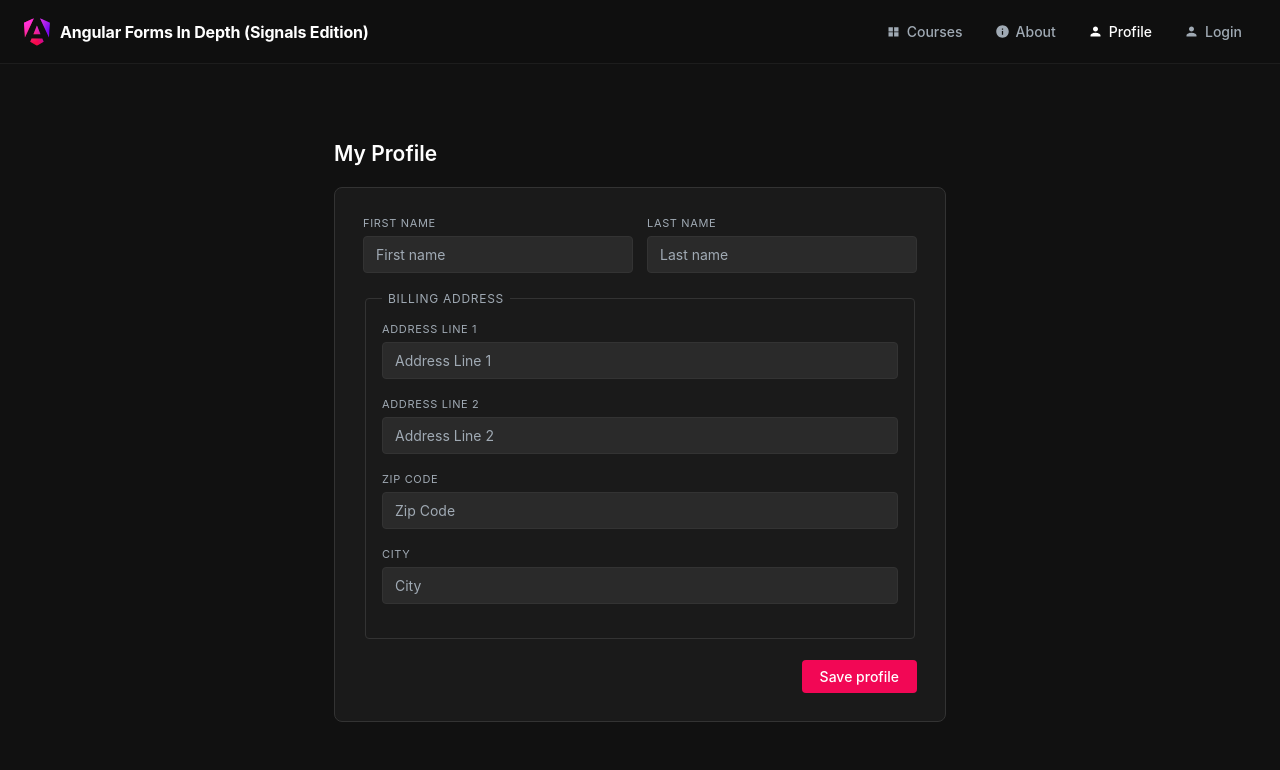
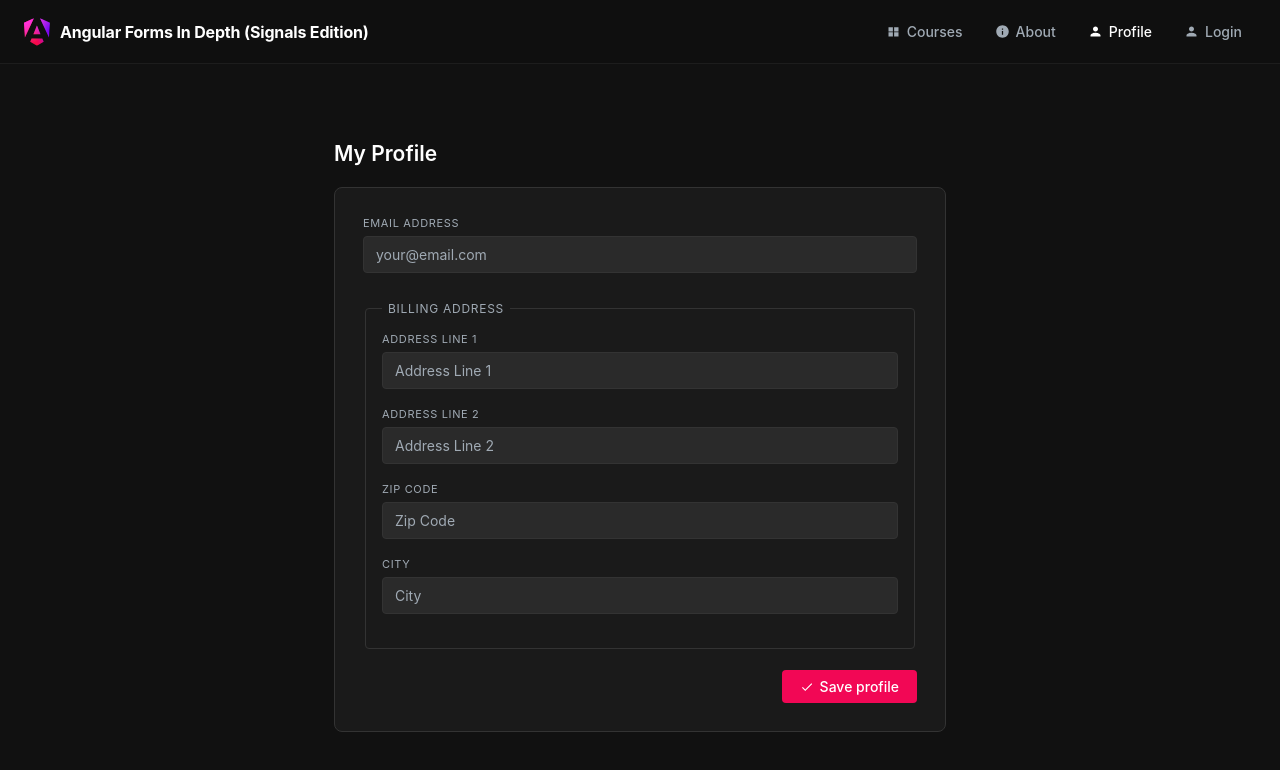
Before and after one commit to angular-university/angular-forms-course, an Angular app: page /profile in a window 1280 px wide. Shown: the top 770 px of the page. Built offline with nearby package versions, Linux system fonts and the light colour scheme.

Commit message:
prepare Angular Forms In Depth (Signals Edition)

```diff
--- a/src/app/course-dialog/course-dialog.component.html
+++ b/src/app/course-dialog/course-dialog.component.html
@@ -35,7 +35,13 @@
   </div>
 
   <div class="modal-actions">
-    <button class="btn btn-ghost" type="button" (click)="close()">Close</button>
-    <button class="btn btn-primary" type="submit" [disabled]="courseForm().invalid() || courseForm().submitting()">Save</button>
+    <button class="btn btn-ghost" type="button" (click)="close()">
+      <svg width="14" height="14" viewBox="0 0 24 24" fill="currentColor"><path d="M19 6.41L17.59 5 12 10.59 6.41 5 5 6.41 10.59 12 5 17.59 6.41 19 12 13.41 17.59 19 19 17.59 13.41 12z"/></svg>
+      Close
+    </button>
+    <button class="btn btn-primary" type="submit" [disabled]="courseForm().invalid() || courseForm().submitting()">
+      <svg width="14" height="14" viewBox="0 0 24 24" fill="currentColor"><path d="M9 16.17L4.83 12l-1.42 1.41L9 19 21 7l-1.41-1.41z"/></svg>
+      Save
+    </button>
   </div>
 </form>
--- a/src/app/create-course/create-course.component.html
+++ b/src/app/create-course/create-course.component.html
@@ -23,25 +23,38 @@
       <div [class.hidden]="currentStep() !== 0">
         <create-course-step-1 #step1></create-course-step-1>
         <div class="stepper-buttons">
-          <button class="btn btn-primary" [disabled]="step1.step1Form().invalid()" (click)="currentStep.set(1)">Continue →</button>
+          <button class="btn btn-primary" [disabled]="step1.step1Form().invalid()" (click)="currentStep.set(1)">
+            Continue
+            <svg width="14" height="14" viewBox="0 0 24 24" fill="currentColor"><path d="M12 4l-1.41 1.41L16.17 11H4v2h12.17l-5.58 5.59L12 20l8-8z"/></svg>
+          </button>
         </div>
       </div>
 
       <div [class.hidden]="currentStep() !== 1">
         <create-course-step-2 #step2></create-course-step-2>
         <div class="stepper-buttons">
-          <button class="btn btn-ghost" (click)="currentStep.set(0)">← Back</button>
-          <button class="btn btn-primary" [disabled]="step2.step2Form().invalid()" (click)="currentStep.set(2)">Continue →</button>
+          <button class="btn btn-ghost" (click)="currentStep.set(0)">
+            <svg width="14" height="14" viewBox="0 0 24 24" fill="currentColor"><path d="M20 11H7.83l5.59-5.59L12 4l-8 8 8 8 1.41-1.41L7.83 13H20v-2z"/></svg>
+            Back
+          </button>
+          <button class="btn btn-primary" [disabled]="step2.step2Form().invalid()" (click)="currentStep.set(2)">
+            Continue
+            <svg width="14" height="14" viewBox="0 0 24 24" fill="currentColor"><path d="M12 4l-1.41 1.41L16.17 11H4v2h12.17l-5.58 5.59L12 20l8-8z"/></svg>
+          </button>
         </div>
       </div>
 
       <div [class.hidden]="currentStep() !== 2">
         <create-course-step-3 #step3></create-course-step-3>
         <div class="stepper-buttons">
-          <button class="btn btn-ghost" (click)="currentStep.set(1)">← Back</button>
+          <button class="btn btn-ghost" (click)="currentStep.set(1)">
+            <svg width="14" height="14" viewBox="0 0 24 24" fill="currentColor"><path d="M20 11H7.83l5.59-5.59L12 4l-8 8 8 8 1.41-1.41L7.83 13H20v-2z"/></svg>
+            Back
+          </button>
           <button class="btn btn-primary"
             [disabled]="step3.step3Form().invalid() || step3.step3Model().lessons.length === 0"
             (click)="submit(step1.step1Model(), step2.step2Model(), step3.step3Model())">
+            <svg width="14" height="14" viewBox="0 0 24 24" fill="currentColor"><path d="M9 16.17L4.83 12l-1.42 1.41L9 19 21 7l-1.41-1.41z"/></svg>
             Create Course
           </button>
         </div>
--- a/src/app/login/login.component.html
+++ b/src/app/login/login.component.html
@@ -47,12 +47,17 @@
       <div class="form-actions">
         <button class="btn-login" type="submit" [disabled]="loginForm().submitting()">
           @if (loginForm().submitting()) {
+            <svg width="14" height="14" viewBox="0 0 24 24" fill="currentColor"><path d="M12 4V1L8 5l4 4V6c3.31 0 6 2.69 6 6s-2.69 6-6 6-6-2.69-6-6H4c0 4.42 3.58 8 8 8s8-3.58 8-8-3.58-8-8-8z"/></svg>
             Signing in…
           } @else {
+            <svg width="14" height="14" viewBox="0 0 24 24" fill="currentColor"><path d="M10 17v-3H3v-4h7V7l5 5-5 5zm-1-2v1.5L14.5 12 9 7.5V9H2v6h7z"/><path d="M20 3h-9v2h9v14h-9v2h9a2 2 0 0 0 2-2V5a2 2 0 0 0-2-2z"/></svg>
             Sign in
           }
         </button>
-        <button class="btn-reset" type="button" (click)="reset()">Reset</button>
+        <button class="btn-reset" type="button" (click)="reset()">
+          <svg width="14" height="14" viewBox="0 0 24 24" fill="currentColor"><path d="M17.65 6.35A7.958 7.958 0 0 0 12 4c-4.42 0-7.99 3.58-7.99 8s3.57 8 7.99 8c3.73 0 6.84-2.55 7.73-6h-2.08A5.99 5.99 0 0 1 12 18c-3.31 0-6-2.69-6-6s2.69-6 6-6c1.66 0 3.14.69 4.22 1.78L13 11h7V4l-2.35 2.35z"/></svg>
+          Reset
+        </button>
       </div>
     </form>
 
--- a/src/app/profile/profile.component.html
+++ b/src/app/profile/profile.component.html
@@ -4,28 +4,19 @@
   <div class="card profile-card">
     <form [formRoot]="profileForm">
 
-      <div class="field-row">
-        <div class="field">
-          <label for="firstName">First name</label>
-          <input id="firstName" [formField]="profileForm.firstName" placeholder="First name">
-          @if (profileForm.firstName() | touchedError; as error) {
-            <div class="err">{{ error }}</div>
-          }
-        </div>
-
-        <div class="field">
-          <label for="lastName">Last name</label>
-          <input id="lastName" [formField]="profileForm.lastName" placeholder="Last name">
-          @if (profileForm.lastName() | touchedError; as error) {
-            <div class="err">{{ error }}</div>
-          }
-        </div>
+      <div class="field">
+        <label for="email">Email address</label>
+        <input id="email" type="email" [formField]="profileForm.email" placeholder="your@email.com">
+        @if (profileForm.email() | touchedError; as error) {
+          <div class="err">{{ error }}</div>
+        }
       </div>
 
       <address-form [formField]="profileForm.address" legend="Billing Address"></address-form>
 
       <div class="form-actions">
         <button class="btn btn-primary" type="submit" [disabled]="profileForm().submitting()">
+          <svg width="14" height="14" viewBox="0 0 24 24" fill="currentColor"><path d="M9 16.17L4.83 12l-1.42 1.41L9 19 21 7l-1.41-1.41z"/></svg>
           @if (profileForm().submitting()) { Saving… } @else { Save profile }
         </button>
       </div>
--- a/src/app/profile/profile.component.scss
+++ b/src/app/profile/profile.component.scss
@@ -20,6 +20,11 @@
   gap: 1rem;
 }
 
+address-form {
+  display: block;
+  margin-top: 2rem;
+}
+
 .form-actions {
   margin-top: 1.5rem;
   display: flex;
--- a/src/app/profile/profile.component.ts
+++ b/src/app/profile/profile.component.ts
@@ -1,5 +1,5 @@
 import { Component, signal } from '@angular/core';
-import { form, FormField, FormRoot, required } from '@angular/forms/signals';
+import { email, form, FormField, FormRoot, required } from '@angular/forms/signals';
 import { AddressFormComponent } from '../address-form/address-form.component';
 import { TouchedErrorPipe } from '../pipes/touched-error.pipe';
 import { PROFILE_DEFAULT, ProfileData } from './profile.model';
@@ -16,8 +16,8 @@ export class ProfileComponent {
   profileForm = form(
     this.profileModel,
     (schemaPath) => {
-      required(schemaPath.firstName, { message: 'First name is required.' });
-      required(schemaPath.lastName, { message: 'Last name is required.' });
+      required(schemaPath.email, { message: 'Email is required.' });
+      email(schemaPath.email, { message: 'Enter a valid email address.' });
     },
     {
       submission: {
--- a/src/app/profile/profile.model.ts
+++ b/src/app/profile/profile.model.ts
@@ -1,13 +1,11 @@
 import { AddressData, ADDRESS_DEFAULT } from '../address-form/address.model';
 
 export type ProfileData = {
-  firstName: string;
-  lastName: string;
+  email: string;
   address: AddressData;
 };
 
 export const PROFILE_DEFAULT: ProfileData = {
-  firstName: '',
-  lastName: '',
+  email: '',
   address: { ...ADDRESS_DEFAULT }
 };
```
